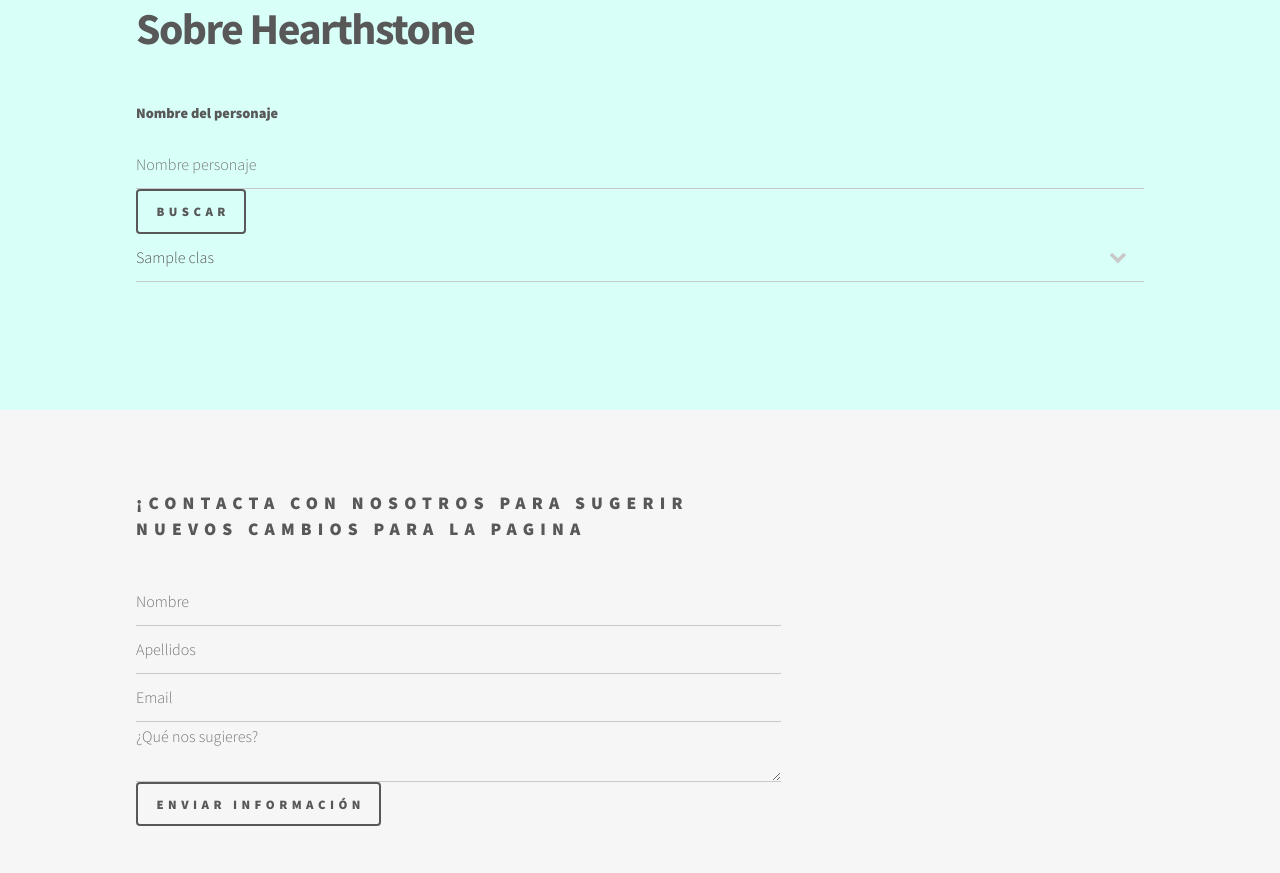
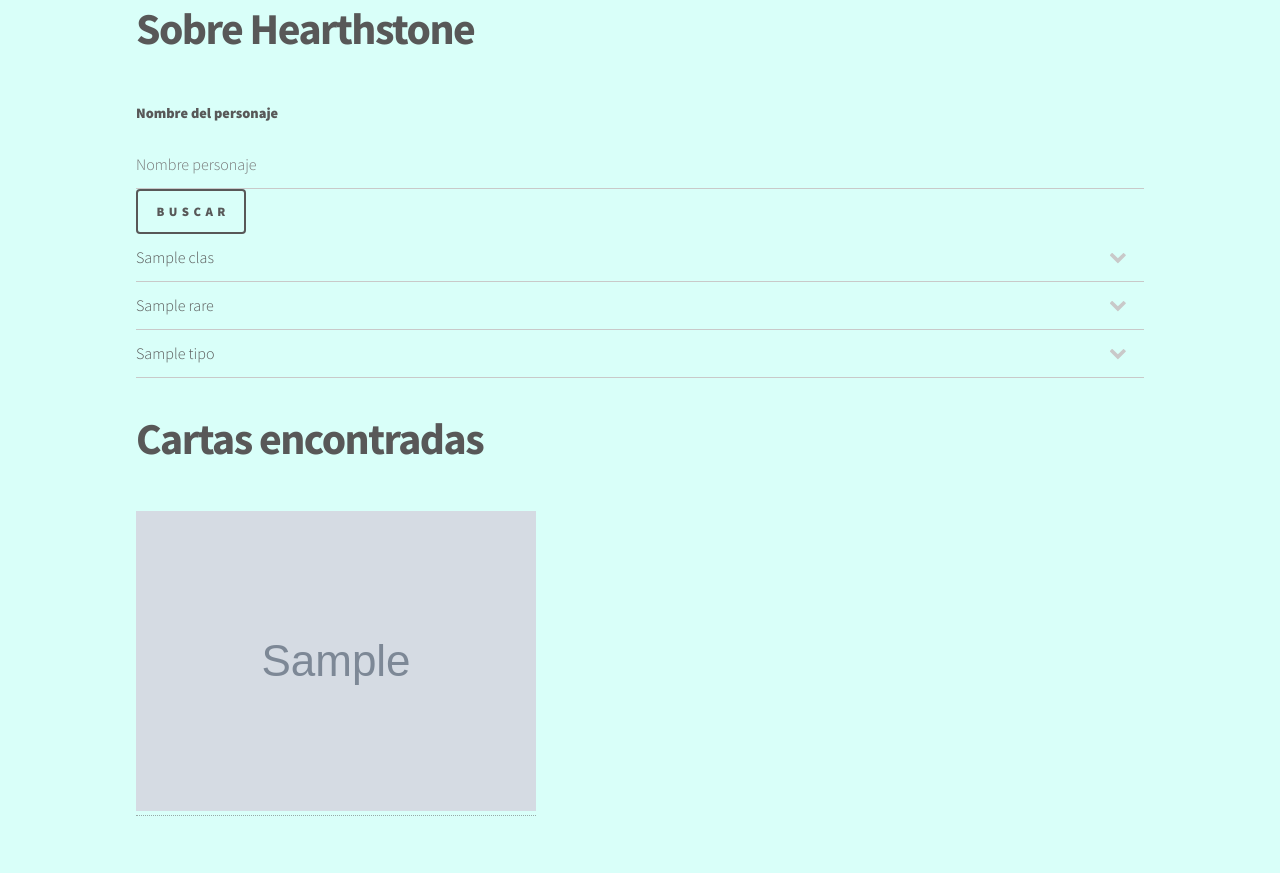
Before and after one commit to FranJaviMN/Proycto-final-2, a Flask app: template templates/buscador.html in a window 1280 px wide. Shown: the top 873 px of the page. Before the commit the page ends 826 px from the top, so only its background shows below. Run offline with Flask 2, Linux system fonts and the light colour scheme; the template is opened without the code that fills it: most values are stand-ins (such as "Sample title", 1, 10 or a date in 2020); grey boxes marked "Sample" are stand-in pictures.

Commit message:
Añadida la ruta para el buscador, ya funcional

```diff
--- a/app.py
+++ b/app.py
@@ -29,14 +29,37 @@
 
 @app.route('/buscador_cartas', methods=["GET","POST"])
 def buscador():
+    lista_heroes=[]
+    lista_rare=[]
+    lista_tipo=[]
+    peticion_parametros=requests.get(URL_BASE_PARAMETROS, headers=headers)
+    if peticion_parametros.status_code == 200:
+        doc_parametros=peticion_parametros.json()
+        for classes in doc_parametros['classes']:
+            lista_heroes.append(classes)
+        for rares in doc_parametros['rarities']:
+            lista_rare.append(rares)
+        for tipo in doc_parametros['types']:
+            lista_tipo.append(tipo)
+
     if request.method == "GET":
-        lista_heroes=[]
-        peticion_parametros=requests.get(URL_BASE_PARAMETROS, headers=headers)
-        if peticion_parametros.status_code == 200:
-            doc_parametros=peticion_parametros.json()
-            for classes in doc_parametros['classes']:
-                lista_heroes.append(classes)
-            return render_template('buscador.html', lista_heroes=lista_heroes)
+            return render_template('buscador.html', lista_heroes=lista_heroes, lista_rare=lista_rare, lista_tipo=lista_tipo)
+    else:
+        palabra_buscador=request.form.get("nombre")
+        clase=request.form.get("clases")
+        rareza=request.form.get("rarities")
+        tipo=request.form.get("tipo")
+        if palabra_buscador == "":
+            peticion_cartas=requests.get(URL_BASE_CARTAS+"&class="+clase+"&rarity="+rareza+"&type="+tipo, headers=headers)
+            if peticion_cartas.status_code == 200:
+                doc_cartas=peticion_cartas.json()
+                return render_template("buscador.html", doc_cartas=doc_cartas, lista_heroes=lista_heroes, lista_rare=lista_rare, lista_tipo=lista_tipo)
+        else:
+            peticion_cartas=requests.get(URL_BASE_CARTAS+"&class="+clase+"&rarity="+rareza+"&type="+tipo+"&textFilter="+palabra_buscador, headers=headers)
+            if peticion_cartas.status_code == 200:
+                doc_cartas=peticion_cartas.json()
+                return render_template("buscador.html", doc_cartas=doc_cartas, lista_heroes=lista_heroes, lista_rare=lista_rare, lista_tipo=lista_tipo)
+
 
 
 @app.route('/detalles/<idcarta>', methods=["GET"])
--- a/templates/buscador.html
+++ b/templates/buscador.html
@@ -10,12 +10,40 @@
                 <label>Nombre del personaje</label>
                 <input type="text" name="nombre" placeholder="Nombre personaje" />
                 <input type="submit" value="Buscar" />
+
                 <select name="clases">
-
                     {% for class in lista_heroes -%}
                     <option value="{{class.slug}}">{{class.name}}</option>
                     {% endfor -%}
                 </select>
+
+                <select name= "rarities">
+                    {% for rare in lista_rare -%}
+                    <option value="{{rare.slug}}">{{rare.name}}</option>
+                    {% endfor -%}
+                </select>
+
+                <select name="tipo">
+                    {% for tipos in lista_tipo -%}
+                    <option value="{{tipos.slug}}">{{tipos.name}}</option>
+                    {% endfor -%}
+                </select>
+            </form>
+
+            {% if doc_cartas -%}
+            <h1>Cartas encontradas</h1>
+            {% for cartas in doc_cartas.cards %}
+
+        {% if cartas.image == "" -%}
+
+        {% else -%}
+
+        <a href="/detalles/{{cartas.slug}}"><img src="{{cartas.image}}" alt="Image de {{cartas.image}}" /></a>
+
+
+        {% endif -%}
+        {% endfor -%}
+            {% endif -%}
 
 
         </header>
```
